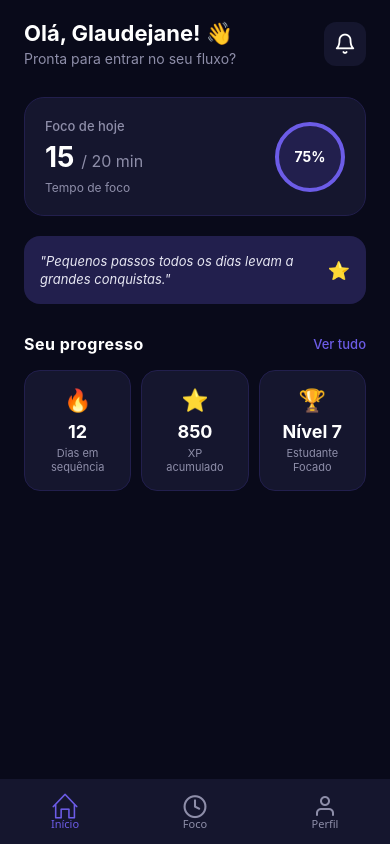
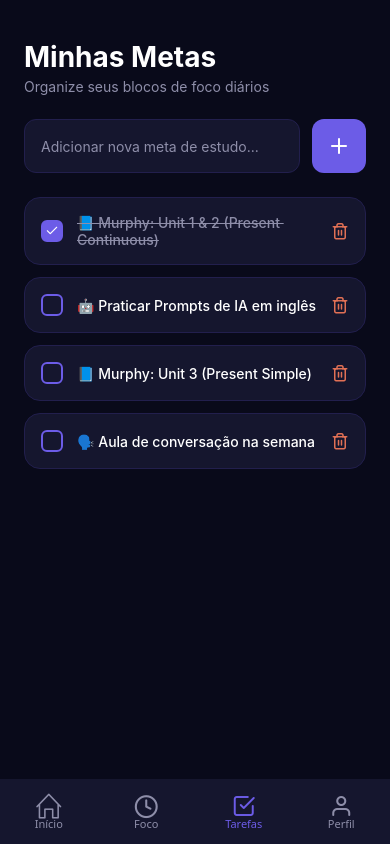
Before and after one commit to Glaudejane/StudyFlow, a React Native app: screen /Tarefas in a window 390 px wide. Built offline with nearby package versions, Linux system fonts and the light colour scheme.

Commit message:
feat: adiciona tela de tarefas interativa com metas do Murphy e IA

```diff
--- a/navigation/AppNavigator.js
+++ b/navigation/AppNavigator.js
@@ -2,6 +2,7 @@ import React from "react";
 import { createBottomTabNavigator } from "@react-navigation/bottom-tabs";
 import { NavigationContainer } from "@react-navigation/native";
 import ProfileScreen from "../screens/ProfileScreen";
+import TaskScreen from "../screens/TaskScreen";
 
 // Mudamos a importação para garantir compatibilidade com a SDK do Expo
 import { SimpleLineIcons, Feather } from "@expo/vector-icons";
@@ -54,6 +55,13 @@ export default function AppNavigator() {
                     }}
                 />
                 <Tab.Screen
+                    name="Tarefas"
+                    component={TaskScreen}
+                    options={{
+                        tabBarIcon: ({ color }) => <Feather name="check-square" size={24} color={color} />,
+                    }}
+                />
+                <Tab.Screen
                     name="Perfil"
                     component={ProfileScreen}
                     options={{
--- /dev/null
+++ b/screens/TaskScreen.js
@@ -0,0 +1,184 @@
+import React, { useState } from "react";
+import {
+    View,
+    Text,
+    StyleSheet,
+    SafeAreaView,
+    TextInput,
+    TouchableOpacity,
+    FlatList,
+    KeyboardAvoidingView,
+    Platform,
+} from "react-native";
+import { Feather } from "@expo/vector-icons";
+
+export default function TaskScreen() {
+    // Lista inicial de tarefas baseada no seu roteiro real de estudos!
+    const [tasks, setTasks] = useState([
+        { id: "1", text: "📘 Murphy: Unit 1 & 2 (Present Continuous)", completed: true },
+        { id: "2", text: "🤖 Praticar Prompts de IA em inglês", completed: false },
+        { id: "3", text: "📘 Murphy: Unit 3 (Present Simple)", completed: false },
+        { id: "4", text: "🗣️ Aula de conversação na semana", completed: false },
+    ]);
+
+    const [newTask, setNewTask] = useState("");
+
+    // Função para adicionar uma nova tarefa
+    const addTask = () => {
+        if (newTask.trim() === "") return;
+
+        const item = {
+            id: Date.now().toString(),
+            text: newTask,
+            completed: false,
+        };
+
+        setTasks([...tasks, item]);
+        setNewTask("");
+    };
+
+    // Função para marcar/desmarcar a tarefa como concluída
+    const toggleTask = (id) => {
+        setTasks(tasks.map((task) => (task.id === id ? { ...task, completed: !task.completed } : task)));
+    };
+
+    // Função para deletar uma tarefa
+    const deleteTask = (id) => {
+        setTasks(tasks.filter((task) => task.id !== id));
+    };
+
+    return (
+        <SafeAreaView style={styles.container}>
+            <KeyboardAvoidingView behavior={Platform.OS === "ios" ? "padding" : "height"} style={{ flex: 1 }}>
+                <View style={styles.content}>
+                    <Text style={styles.headerTitle}>Minhas Metas</Text>
+                    <Text style={styles.headerSubtitle}>Organize seus blocos de foco diários</Text>
+
+                    {/* Campo de Entrada para Nova Tarefa */}
+                    <View style={styles.inputContainer}>
+                        <TextInput
+                            style={styles.input}
+                            placeholder="Adicionar nova meta de estudo..."
+                            placeholderTextColor="#8E8EA9"
+                            value={newTask}
+                            onChangeText={setNewTask}
+                        />
+                        <TouchableOpacity style={styles.addButton} onPress={addTask}>
+                            <Feather name="plus" size={24} color="#FFF" />
+                        </TouchableOpacity>
+                    </View>
+
+                    {/* Lista de Tarefas */}
+                    <FlatList
+                        data={tasks}
+                        keyExtractor={(item) => item.id}
+                        showsVerticalScrollIndicator={false}
+                        renderItem={({ item }) => (
+                            <View style={styles.taskCard}>
+                                <TouchableOpacity style={styles.checkContainer} onPress={() => toggleTask(item.id)}>
+                                    <View style={[styles.checkbox, item.completed && styles.checkboxChecked]}>
+                                        {item.completed && <Feather name="check" size={14} color="#FFF" />}
+                                    </View>
+                                    <Text style={[styles.taskText, item.completed && styles.taskTextCompleted]}>
+                                        {item.text}
+                                    </Text>
+                                </TouchableOpacity>
+
+                                <TouchableOpacity onPress={() => deleteTask(item.id)}>
+                                    <Feather name="trash-2" size={18} color="#E17055" />
+                                </TouchableOpacity>
+                            </View>
+                        )}
+                    />
+                </View>
+            </KeyboardAvoidingView>
+        </SafeAreaView>
+    );
+}
+
+const styles = StyleSheet.create({
+    container: {
+        flex: 1,
+        backgroundColor: "#090A1A",
+    },
+    content: {
+        flex: 1,
+        paddingHorizontal: 24,
+        paddingTop: 40,
+    },
+    headerTitle: {
+        color: "#FFF",
+        fontSize: 28,
+        fontWeight: "bold",
+    },
+    headerSubtitle: {
+        color: "#8E8EA9",
+        fontSize: 14,
+        marginTop: 4,
+        marginBottom: 24,
+    },
+    inputContainer: {
+        flexDirection: "row",
+        marginBottom: 24,
+    },
+    input: {
+        flex: 1,
+        backgroundColor: "#15162E",
+        borderRadius: 12,
+        paddingHorizontal: 16,
+        color: "#FFF",
+        fontSize: 14,
+        borderWidth: 1,
+        borderColor: "#221F4D",
+        height: 54,
+    },
+    addButton: {
+        backgroundColor: "#6C5CE7",
+        width: 54,
+        height: 54,
+        borderRadius: 12,
+        justifyContent: "center",
+        alignItems: "center",
+        marginLeft: 12,
+    },
+    taskCard: {
+        backgroundColor: "#15162E",
+        flexDirection: "row",
+        alignItems: "center",
+        justifyContent: "space-between",
+        padding: 16,
+        borderRadius: 16,
+        marginBottom: 12,
+        borderWidth: 1,
+        borderColor: "#221F4D",
+    },
+    checkContainer: {
+        flexDirection: "row",
+        alignItems: "center",
+        flex: 1,
+    },
+    checkbox: {
+        width: 22,
+        height: 22,
+        borderRadius: 6,
+        borderWidth: 2,
+        borderColor: "#6C5CE7",
+        justifyContent: "center",
+        alignItems: "center",
+        marginRight: 14,
+    },
+    checkboxChecked: {
+        backgroundColor: "#6C5CE7",
+        borderColor: "#6C5CE7",
+    },
+    taskText: {
+        color: "#FFF",
+        fontSize: 14,
+        fontWeight: "500",
+        flex: 1,
+    },
+    taskTextCompleted: {
+        color: "#8E8EA9",
+        textDecorationLine: "line-through",
+    },
+});
```
